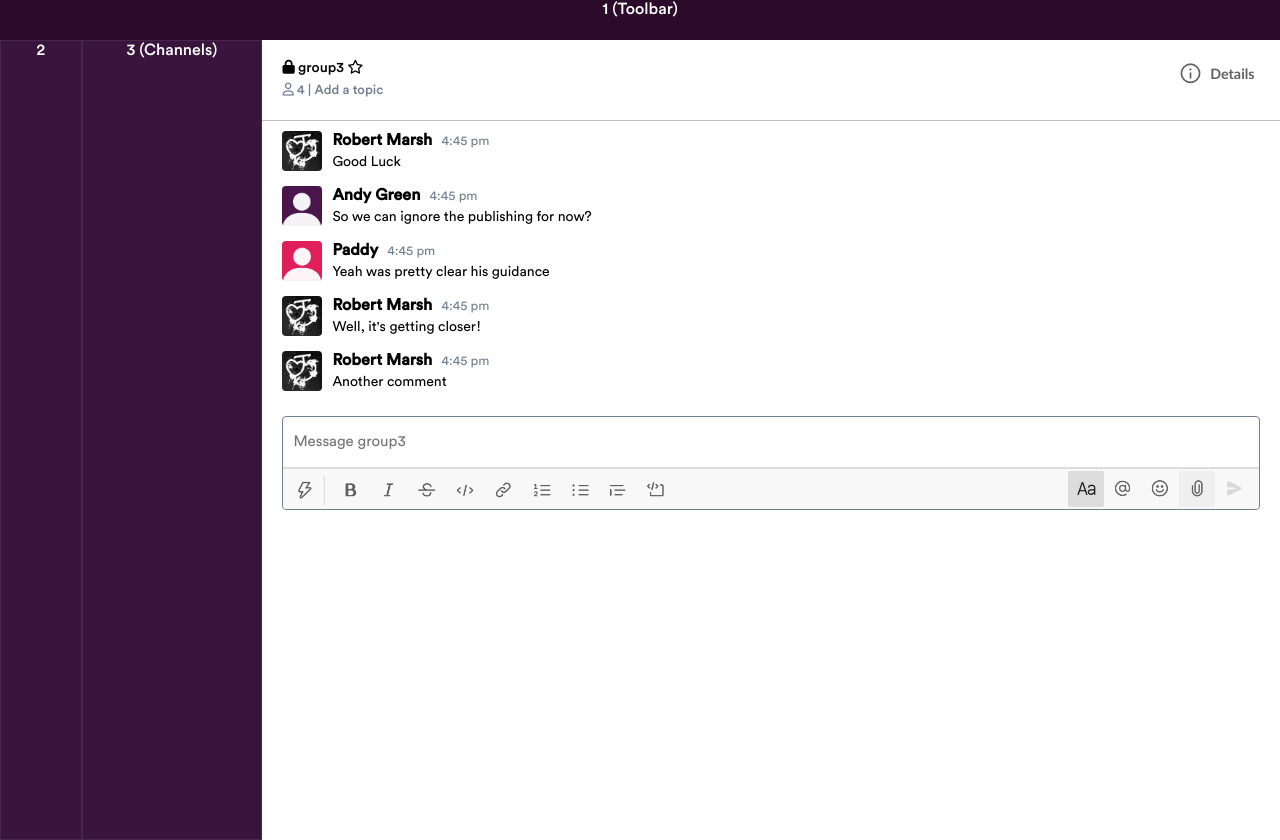
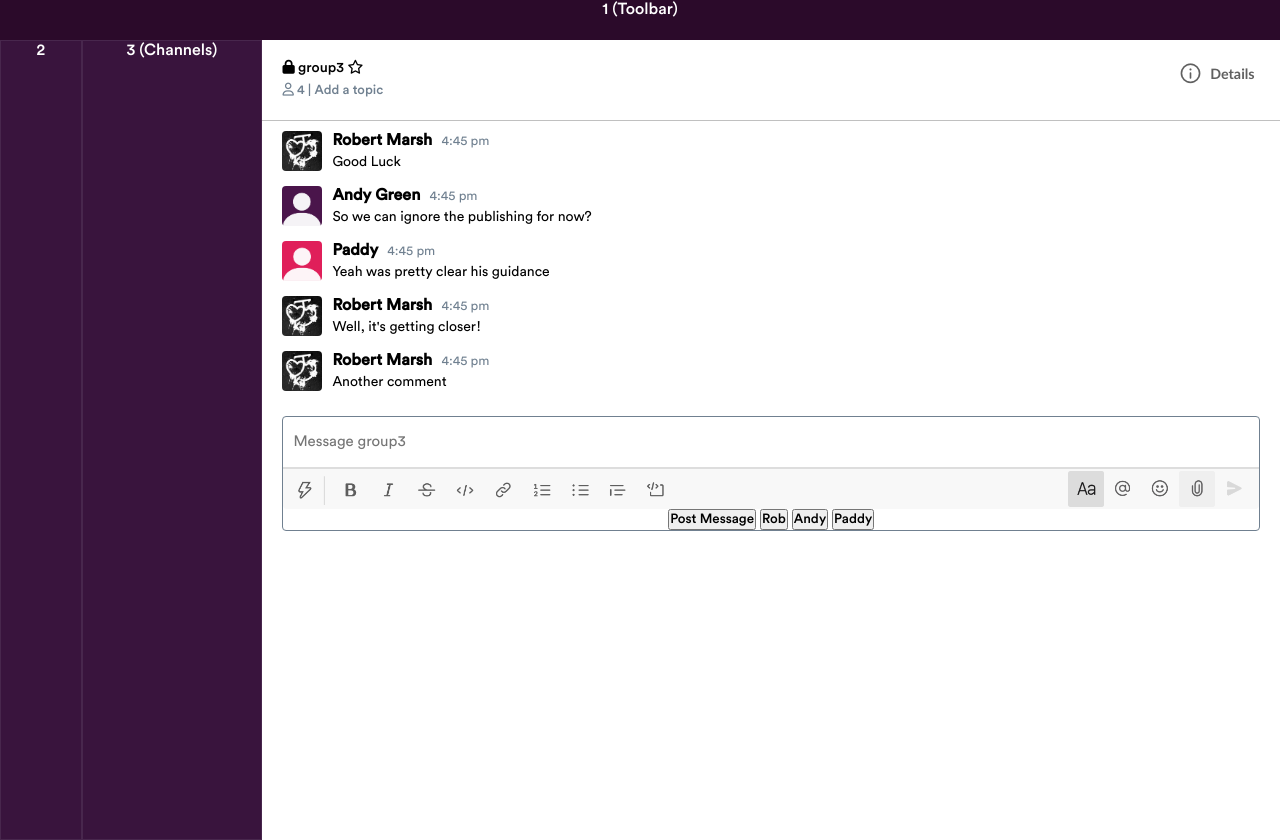
Before and after one commit to Paddyaa5/slackProject, a React (Create React App) app: page / in a window 1280 px wide. Built offline with nearby package versions, Linux system fonts and the light colour scheme.

Commit message:
chat box 'working' and users switchable

```diff
--- a/package.json
+++ b/package.json
@@ -8,6 +8,7 @@
     "@testing-library/user-event": "^7.2.1",
     "react": "^16.13.1",
     "react-dom": "^16.13.1",
+    "react-keydown": "^1.9.12",
     "react-router-dom": "^5.2.0",
     "react-scripts": "3.4.1"
   },
--- a/src/components/MainFeed1.js
+++ b/src/components/MainFeed1.js
@@ -1,6 +1,5 @@
 import React, {Component} from 'react';
 import ChatBox from './ChatBox';
-
 import './MainFeed.css';
 import pa from '../img/user1.png';
 import ag from '../img/user2.png';
@@ -13,6 +12,8 @@ import chatright from '../img/textbox_right.png';
 
 class MainFeed1 extends Component{
     state = {
+        username: "Paddy",
+        userpic: pa,
         chats: [
             {pic: rm, user: "Robert Marsh", text: "Good Luck"},
             {pic: ag, user: "Andy Green", text: "So we can ignore the publishing for now?"},
@@ -21,6 +22,40 @@ class MainFeed1 extends Component{
             {pic: rm, user: "Robert Marsh", text: "Another comment"},
         ]
     }
+
+    clickedNew = () => {
+        this.setState({
+          chats: [...this.state.chats,  {pic: this.state.userpic, user: this.state.username, text: this.state.newText}],
+          newText: ""
+        })
+        console.log(this.state.newTask)
+      }
+
+
+      switchUserRM = () => {
+          this.setState({
+              username: "Robert Marsh",
+              userpic: rm
+    })
+    }
+    switchUserAG = () => {
+        this.setState({
+            username: "Andy Green",
+            userpic: ag
+  })
+  }
+  switchUserPA = () => {
+    this.setState({
+        username: "Paddy",
+        userpic: pa
+})
+}
+
+    updatedMessage = event => {
+        this.setState({ newText: event.target.value });
+        console.log(this.state.newText)
+      };
+
     render (){
         let allChats = this.state.chats.map((chat, index) => {
             return <ChatBox key = {index} text = {chat.text} user = {chat.user} pic = {chat.pic}/>
@@ -38,11 +73,12 @@ class MainFeed1 extends Component{
            {allChats}
            </div>
            <div id="inputSection">
-               <input placeholder="Message group3" id="messageIn" autofocus></input>
+               <input placeholder="Message group3" id="messageIn" value={this.state.newMessage} onChange={this.updatedMessage}></input>
                <div id="underInput">
-                   <div id="uiLeft"><img src={chatleft}/></div>
-                   <div id="uiRight"><img src={chatright}/></div>
+                   <div id="uiLeft"><img src={chatleft} alt="text pic"/></div>
+                   <div id="uiRight"><img src={chatright} alt="text pic"/></div>
                </div>
+               <button onClick={this.clickedNew}>Post Message</button> <button onClick={this.switchUserRM}>Rob</button> <button onClick={this.switchUserAG}>Andy</button> <button onClick={this.switchUserPA}>Paddy</button>
            </div>
         </div>
     );
@@ -50,4 +86,4 @@ class MainFeed1 extends Component{
 }
 
 
-export default MainFeed1
+export default MainFeed1;
```
Also changed, not shown: 1 other file (tests, documents, lock files or other folders).
